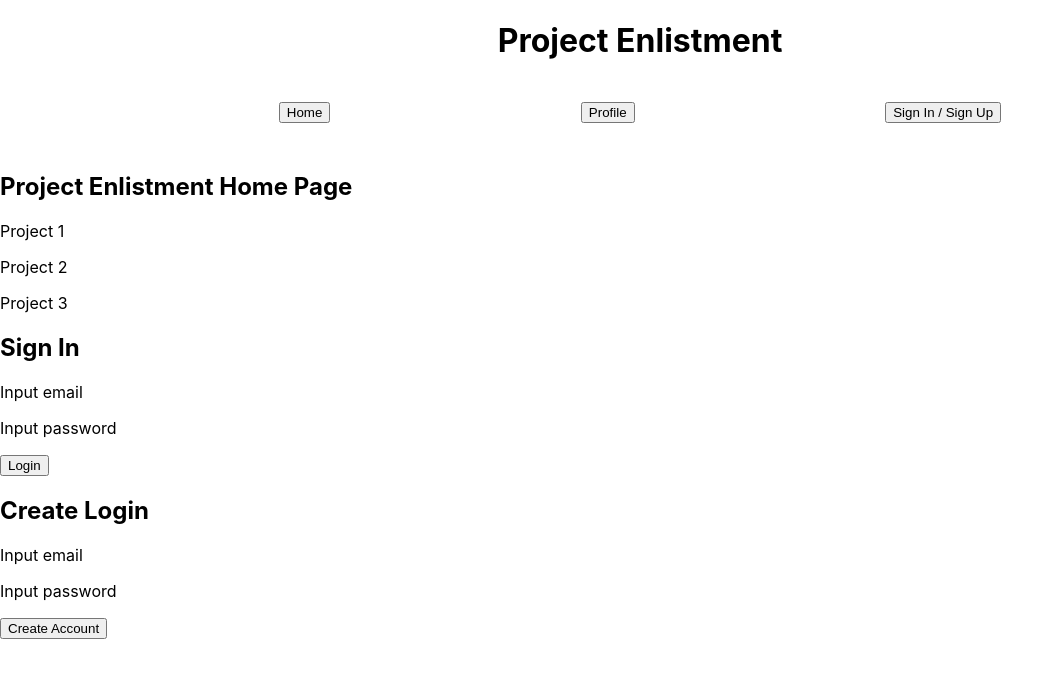
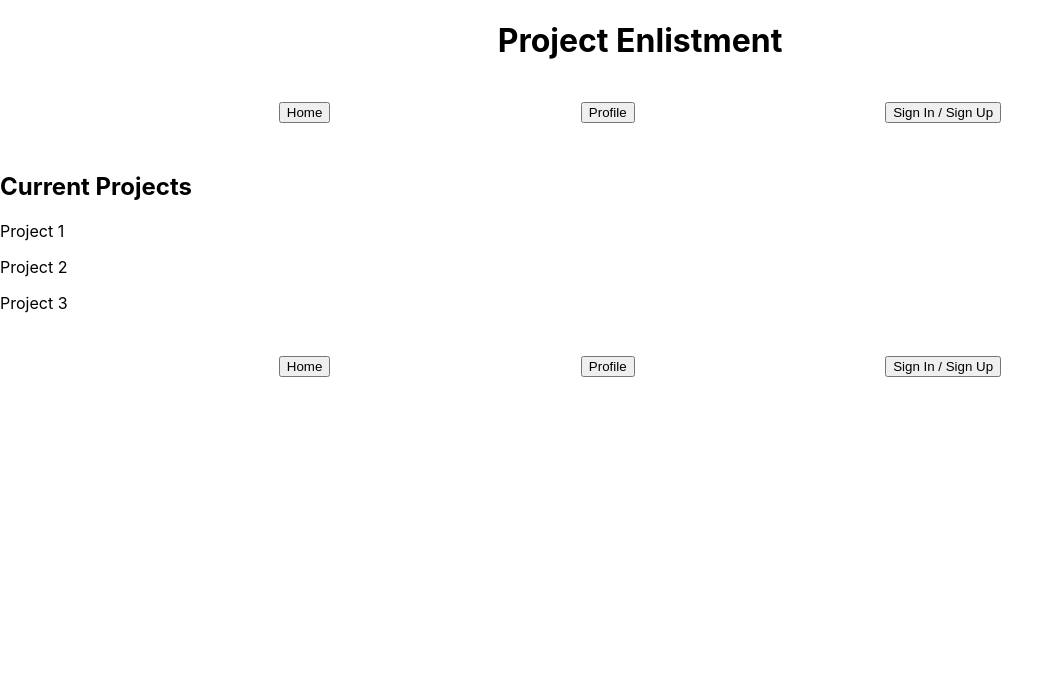
Before and after one commit to bdcii/Project-Enlistment, a React (Create React App) app in the folder client/: page / in a window 1280 px wide. Shown: the top 678 px of the page, without its empty margins (0-1064 px from the left). Built offline with nearby package versions, Linux system fonts and the light colour scheme.

Commit message:
Add footer, fix signin page route

```diff
--- a/client/src/App.js
+++ b/client/src/App.js
@@ -15,8 +15,10 @@ function App() {
 
 
                 <Route exact path="/" component={Home} />
-                <Route exact path="/" component={Signin} />
+                <Route exact path="/signin" component={Signin} />
                 <Route exact path="/developer" component={Developer} />
+
+                <NavTabs></NavTabs>
 
             </Router>
         </>
--- a/client/src/pages/Home/Home.js
+++ b/client/src/pages/Home/Home.js
@@ -3,7 +3,7 @@ import React from "react";
 function Home() {
     return (
         <>
-            <h2>Project Enlistment Home Page</h2>
+            <h2>Current Projects</h2>
 
             <p>Project 1</p>
             <p>Project 2</p>
```
